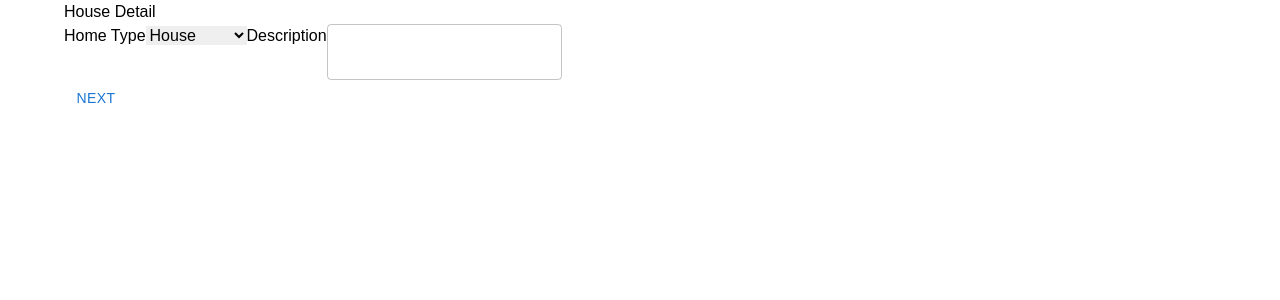
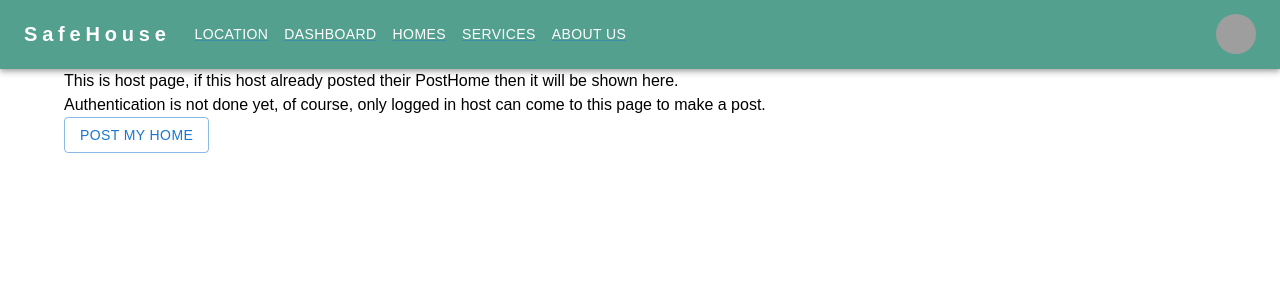
Before and after one commit to safehouse-project2/safehouse_web, a Next.js app: page /host in a window 1280 px wide. Shown: the top 300 px of the page. Built offline with nearby package versions, Linux system fonts and the light colour scheme; grey boxes are pictures that could not be loaded.

Commit message:
some change

```diff
--- a/components/Home/NavBar.js
+++ b/components/Home/NavBar.js
@@ -61,7 +61,7 @@ function ResponsiveAppBar() {
             SafeHouse
           </Typography>
 
-          <Box sx={{ flexGrow: 1, display: { xs: 'flex', md: 'none' } }}>
+          <Box  sx={{ flexGrow: 1, display: { xs: 'flex', md: 'none' } }}>
             <IconButton
               size="large"
               aria-label="account of current user"
@@ -118,7 +118,7 @@ function ResponsiveAppBar() {
           >
             SafeHouse
           </Typography>
-          <Box sx={{ flexGrow: 1, display: { xs: 'none', md: 'flex' } }}>
+          <Box  sx={{ flexGrow: 1, display: { xs: 'none', md: 'flex' } }}>
             {pages.map((page) => (
               <Link href={"/" + page}><Button
                 key={page}
@@ -130,7 +130,7 @@ function ResponsiveAppBar() {
             ))}
           </Box>
 
-          <Box sx={{ flexGrow: 0 }}>
+          <Box  sx={{ flexGrow: 0 }}>
             <Tooltip title="Open settings">
               <IconButton onClick={handleOpenUserMenu} sx={{ p: 0 }}>
                 <Avatar alt="Remy Sharp" src="/static/images/avatar/2.jpg" />
--- a/components/hostPosting/CreatHomePost.js
+++ b/components/hostPosting/CreatHomePost.js
@@ -10,8 +10,11 @@ import { db } from '../../firebase'
 
 import React, { useState } from 'react'
 import SubmitForm from './ConfirmForm';
+import { useRouter } from 'next/router'
 
 function CreatHomePost() {
+
+    const router = useRouter()
     const [formData, setFormData] = useState({
 
         homeType: '',
@@ -116,7 +119,7 @@ function CreatHomePost() {
         }
 
 
-        //setPage(page + 1);
+        // setPage(page + 1);
     }
 
 
@@ -128,6 +131,7 @@ function CreatHomePost() {
                 serverTimestamp()
         })
         alert('success', `Home with id ${docRef.id} added successfully`)
+        router.push('/host')
     }
 
     return (
--- /dev/null
+++ b/pages/PostHome.js
@@ -0,0 +1,14 @@
+
+
+import CreatHomePost from "../components/hostPosting/CreatHomePost";
+import { Container} from '@mui/material'
+
+import React from 'react'
+
+export default function PostHome() {
+  return (
+    <Container>
+      <CreatHomePost/>
+    </Container>
+  )
+}
--- a/pages/host.jsx
+++ b/pages/host.jsx
@@ -1,19 +1,23 @@
-// import Host from "../components/hostPosting";
 
-// const hostPage = () => {
-//   return <Host />;
-// };
-// export default hostPage;
-
-import CreatHomePost from "../components/hostPosting/CreatHomePost";
-import { Container} from '@mui/material'
 
 import React from 'react'
+import PostHome from './postHome'
+import { Container, Button } from '@mui/material'
+import NavBar from '../components/Home/navBar'
 
 export default function host() {
   return (
-    <Container>
-      <CreatHomePost/>
-    </Container>
+    <>
+      <NavBar />
+      <Container>
+        <p>This is host page, if this host already posted their PostHome
+          then it will be shown here.   </p>
+        <p>
+          Authentication is not done yet, of course, only logged in host
+          can come to this page to make a post.
+        </p>
+        <Button variant="outlined" href="/PostHome">Post my home</Button>
+      </Container>
+    </>
   )
 }
```
